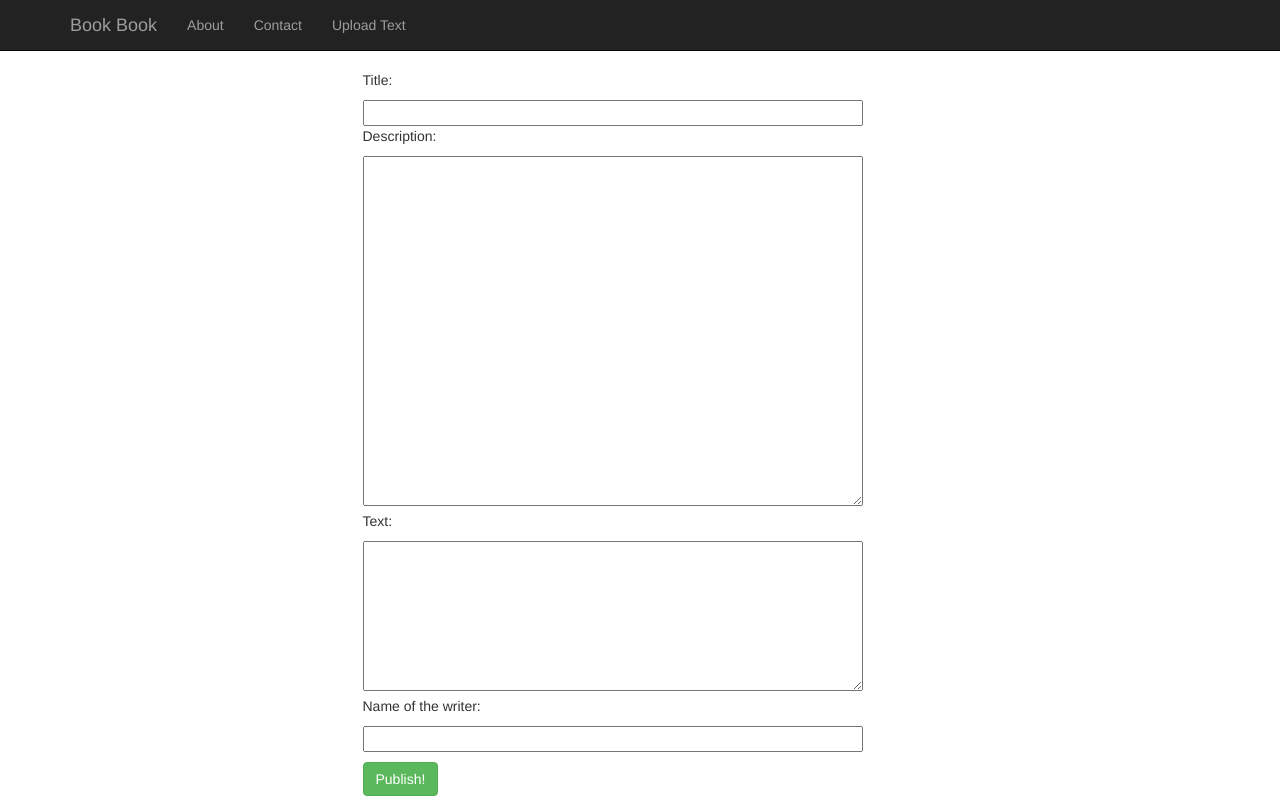
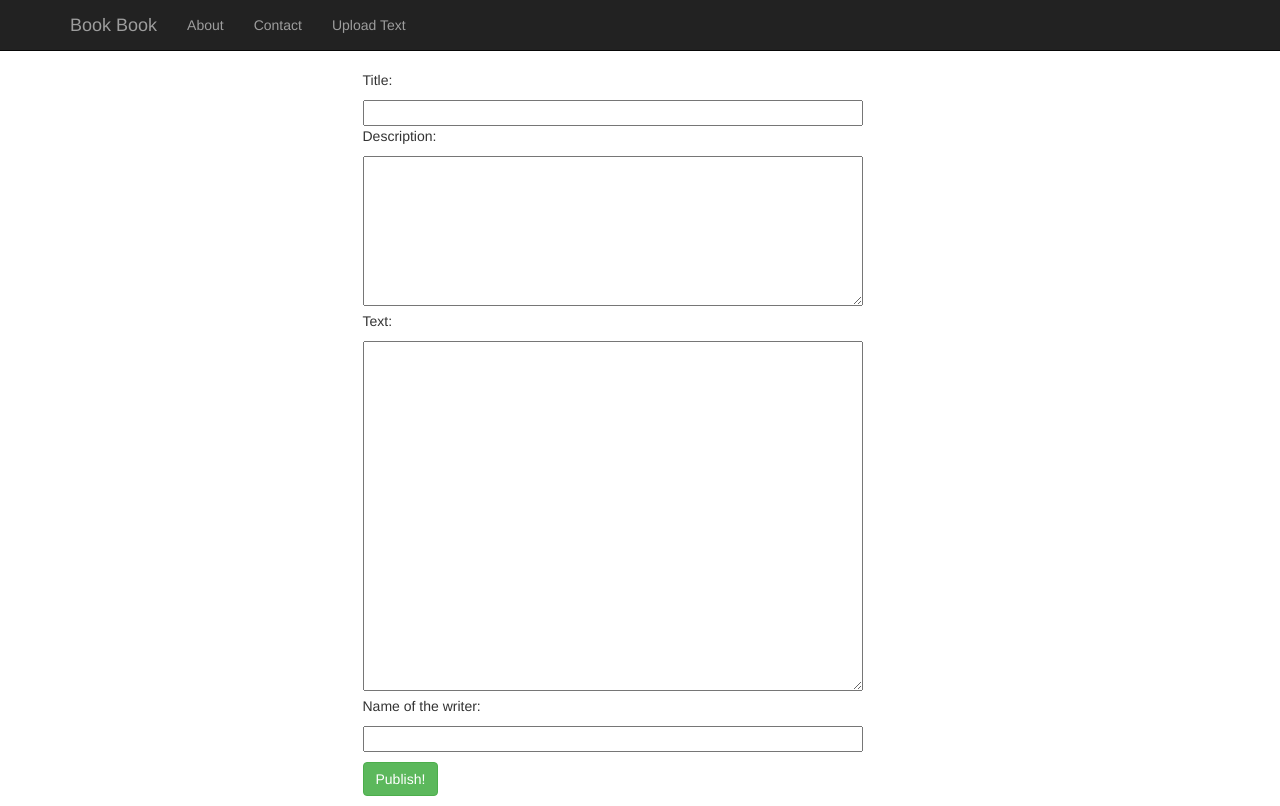
Before and after one commit to Russell616/bookbook, a PHP site: page /upload.php in a window 1280 px wide. Run offline with PHP 8.4, Linux system fonts and the light colour scheme.

Commit message:
alteracoes finais (?) do tamanho das caixas

```diff
--- a/front_end/upload.php
+++ b/front_end/upload.php
@@ -34,7 +34,7 @@
     padding-bottom:0.4em;
     padding-right: 0.4em;
     width: 500px  !important;
-    height: 350px  !important;
+    height: 150px  !important;
 }
     textarea.lessWideInput{
     text-align: left;
@@ -43,7 +43,7 @@
     padding-bottom:0.4em;
     padding-right: 0.4em;
     width: 500px  !important;
-    height: 150px  !important;
+    height: 350px  !important;
 }
     direita{
     	right: 5px;
```
